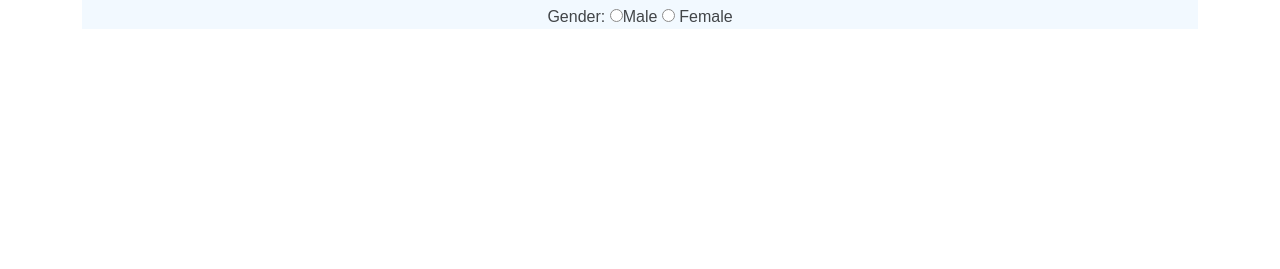
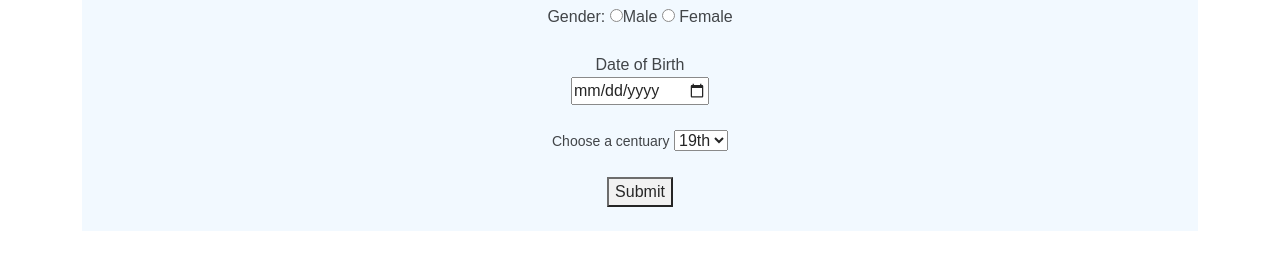
Before and after one commit to Dasi202/Akan-Names, a plain HTML site: page index.html in a window 1280 px wide. Shown: the part 207-476 px from the top of the page. Drawn offline with Linux system fonts and the light colour scheme.

Commit message:
Add a form

```diff
--- a/index.html
+++ b/index.html
@@ -15,12 +15,23 @@
                     <p>The Akan people of Ghana frequently name their children after the day of the week they were born and the order in which they were born. These <span class="important">"day names"</span> have further meanings concerning the soul and character of the person. Middle names have considerably more variety and can refer to their birth order, twin status, or an ancestor's middle name.</p>
                 </div>
                 <h2>To know your Akan Name,fill in the form below:</h2>
-                <div class="form">
-                  <label>Gender:</label>
+                <form>
+                  <label for="Gender">Gender:</label>
                   <input type="radio" name="male" id="male">Male
-                  <input type="radio" name ="female" id="female"> Female
+                  <input type="radio" name ="female" id="female"> Female<br><br>
 
-                </div>
+                  <label for="DOB"><div class="huge">Date of Birth</div></label><br>
+
+                  <input type="date" name="birthday" id="birthday"><br><br>
+
+                  <label for="Century"><div class="small">Choose a centuary</div></label>
+                  <select id="century" name="century">
+                      <option value="19th">19th </option>
+                      <option value="20th">20th</option>
+                      <option value="21st">21st</option>
+                  </select><br><br>
+                  <button type="button" onclick="getName()"><span class="resize">Submit</span></button><br><br>
+                </form>
             </div>
         </div>
         <script src="Js/scripts.js"></script>
```
